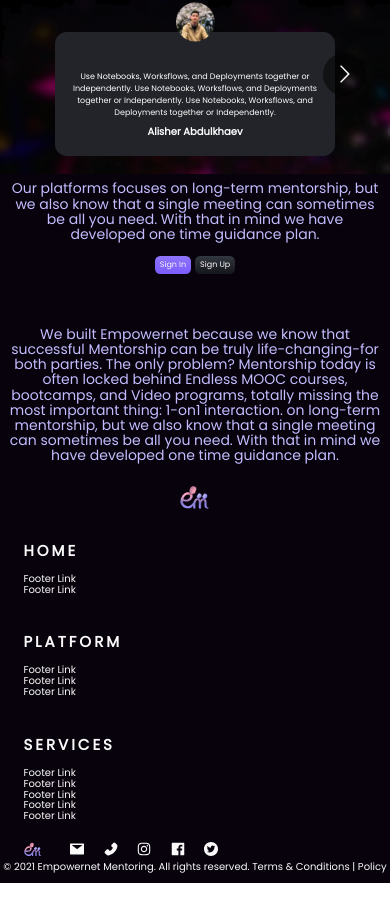
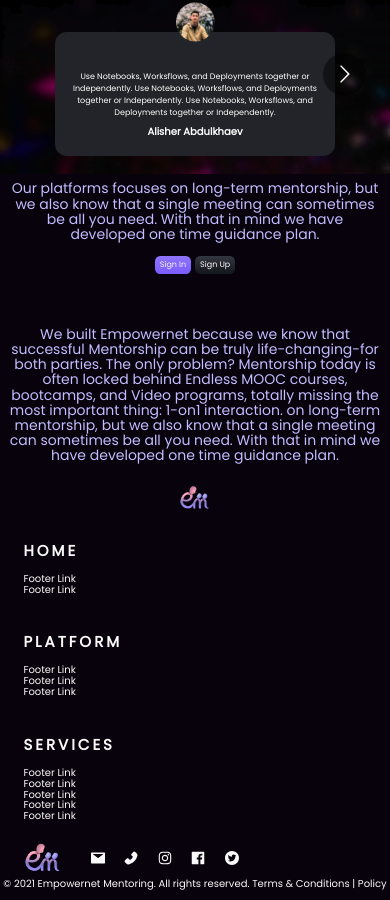
Before and after one commit to 4rr0w/empowernetv1, a React (Create React App) app: page / in a window 390 px wide. Shown: the part 3084-3984 px from the top of the page. Built offline with nearby package versions, Linux system fonts and the light colour scheme.

Commit message:
add password screen

```diff
--- a/src/components/landingPage/Section8/style.module.css
+++ b/src/components/landingPage/Section8/style.module.css
@@ -39,6 +39,7 @@
   width: 4vw;
   max-width: 105px;
   height: auto;
+  min-width: 40px;
 }
 
 .social {
@@ -117,9 +118,12 @@
   .text4 {
     display: none;
   }
+  .social {
+    align-items: center;
+  }
   .sociallinks {
+    height: 100%;
     flex-direction: row;
-    justify-items: space-between;
   }
   .icon1 {
     width: 100%;
```
